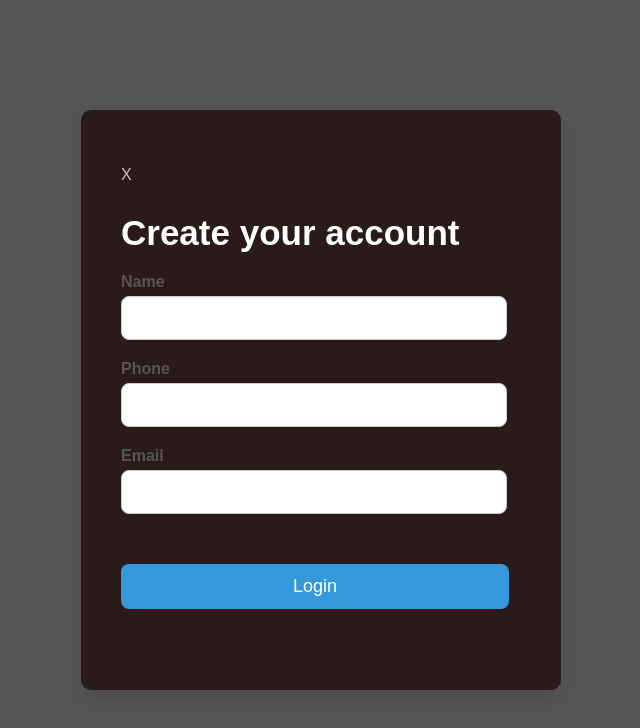
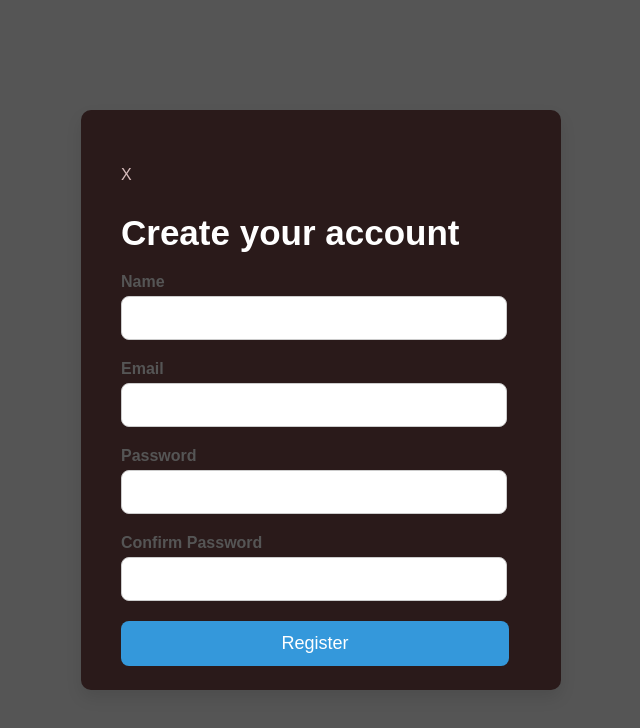
Before and after one commit to asjawed778/Project-Ae, a React (Vite) app in the folder frontend/: page /register in a window 1280 px wide. Shown: the top 728 px of the page, without its empty margins (319-959 px from the left). Built offline with nearby package versions, Linux system fonts and the light colour scheme.

Commit message:
fields_update

```diff
--- a/frontend/src/components/Login.jsx
+++ b/frontend/src/components/Login.jsx
@@ -11,16 +11,17 @@ function Login() {
     navigate('/') ;
   }
 
-  const [name, setName] = useState("");
+
   const [email, setEmail] = useState("");
+  const [password, setPassword] = useState("");
 
   // Function to handle form submission
   const handleSubmit = async (event) => {
     event.preventDefault();
 
     const userData = {
-      name: name,
       email: email,
+      password: password
     };
 
     // Send the data to the backend
@@ -56,12 +57,12 @@ function Login() {
         <form onSubmit={handleSubmit}>
           {/* Name Input */}
           <div className="form_group">
-            <label htmlFor="name">Name</label>
+            <label htmlFor="email">Email</label>
             <input
               type="text"
-              id="name"
-              value={name}
-              onChange={(e) => setName(e.target.value)}
+              id="email"
+              value={email}
+              onChange={(e) => setEmail(e.target.value)}
               required
             />
           </div>
@@ -69,12 +70,12 @@ function Login() {
 
           {/* Email Input */}
           <div className="form_group">
-            <label htmlFor="email">Email</label>
+            <label htmlFor="password">Password</label>
             <input
-              type="email"
-              id="email"
-              value={email}
-              onChange={(e) => setEmail(e.target.value)}
+              type="password"
+              id="password"
+              value={password}
+              onChange={(e) => setPassword(e.target.value)}
               required
             />
           </div>
--- a/frontend/src/components/Register.css
+++ b/frontend/src/components/Register.css
@@ -92,7 +92,7 @@
     border-radius: 8px;
     cursor: pointer;
     transition: background-color 0.3s ease;
-    margin-top: 50px;
+    /* margin-top: 50px; */
   }
 
   .submit-btn:hover {
--- a/frontend/src/components/Register.jsx
+++ b/frontend/src/components/Register.jsx
@@ -11,8 +11,9 @@ function Register() {
   }
 
   const [name, setName] = useState("");
-  const [phone, setPhone] = useState("");
   const [email, setEmail] = useState("");
+  const [password, setPassword] = useState("") ;
+  const [confirmpassword, setConfirmPassword] = useState("") ;
 
   // Function to handle form submission
   const handleSubmit = async (event) => {
@@ -20,8 +21,8 @@ function Register() {
 
     const userData = {
       name: name,
-      phone: phone,
       email: email,
+      password:password
     };
 
     // Send the data to the backend
@@ -67,18 +68,6 @@ function Register() {
             />
           </div>
 
-          {/* Phone Input */}
-          <div className="form_group">
-            <label htmlFor="phone">Phone</label>
-            <input
-              type="text"
-              id="phone"
-              value={phone}
-              onChange={(e) => setPhone(e.target.value)}
-              required
-            />
-          </div>
-
           {/* Email Input */}
           <div className="form_group">
             <label htmlFor="email">Email</label>
@@ -91,8 +80,32 @@ function Register() {
             />
           </div>
 
+           {/* Phone Input */}
+           <div className="form_group">
+            <label htmlFor="password">Password</label>
+            <input
+              type="password"
+              id="phone"
+              value={password}
+              onChange={(e) => setPassword(e.target.value)}
+              required
+            />
+          </div>
+
+           {/* Phone Input */}
+           <div className="form_group">
+            <label htmlFor="password">Confirm Password</label>
+            <input
+              type="password"
+              id="phone"
+              value={confirmpassword}
+              onChange={(e) => setConfirmPassword(e.target.value)}
+              required
+            />
+          </div>
+
           {/* Submit Button */}
-          <button type="submit" className="submit_btn">Login</button>
+          <button type="submit" className="submit_btn">Register</button>
         </form>
       </div>
     </div>
```
